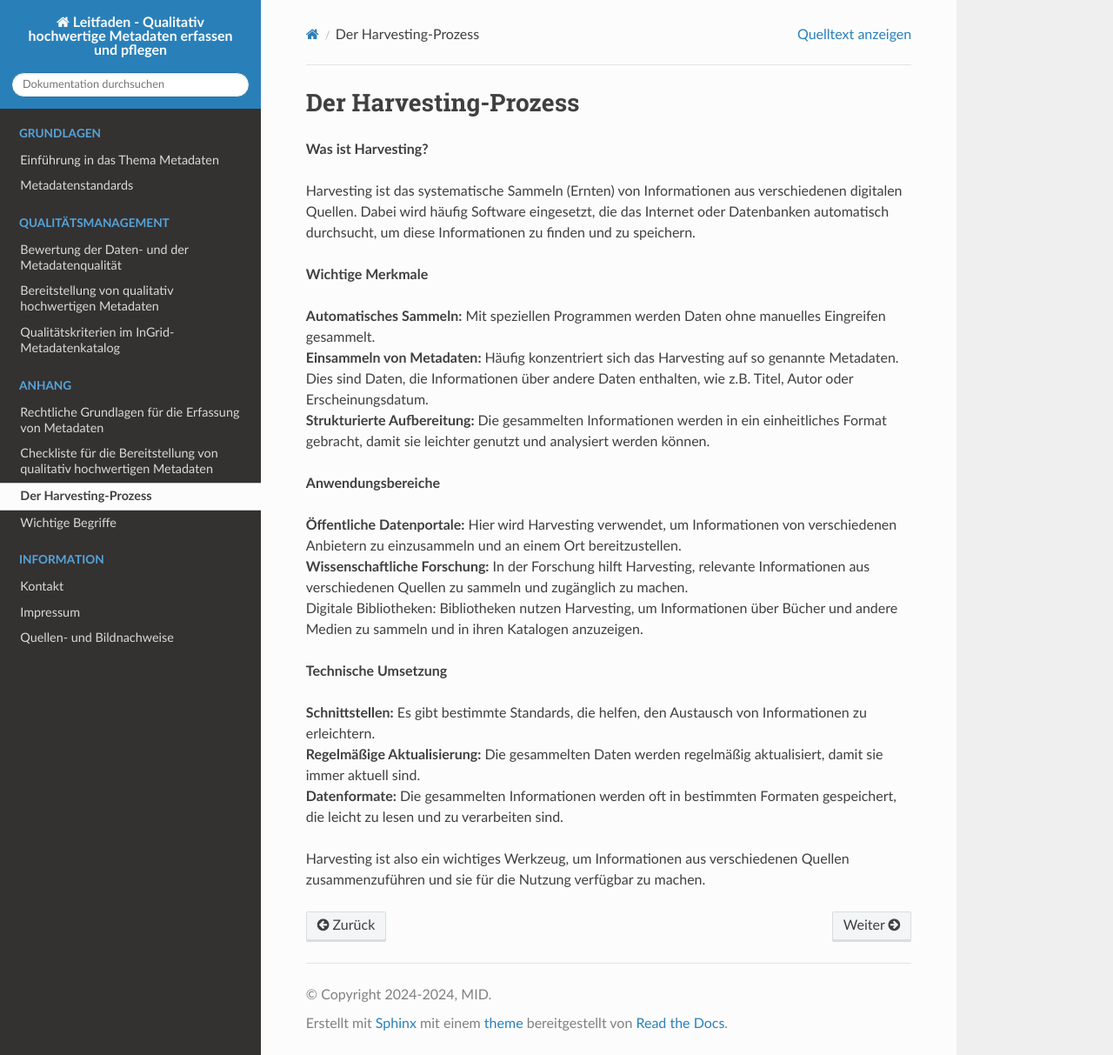
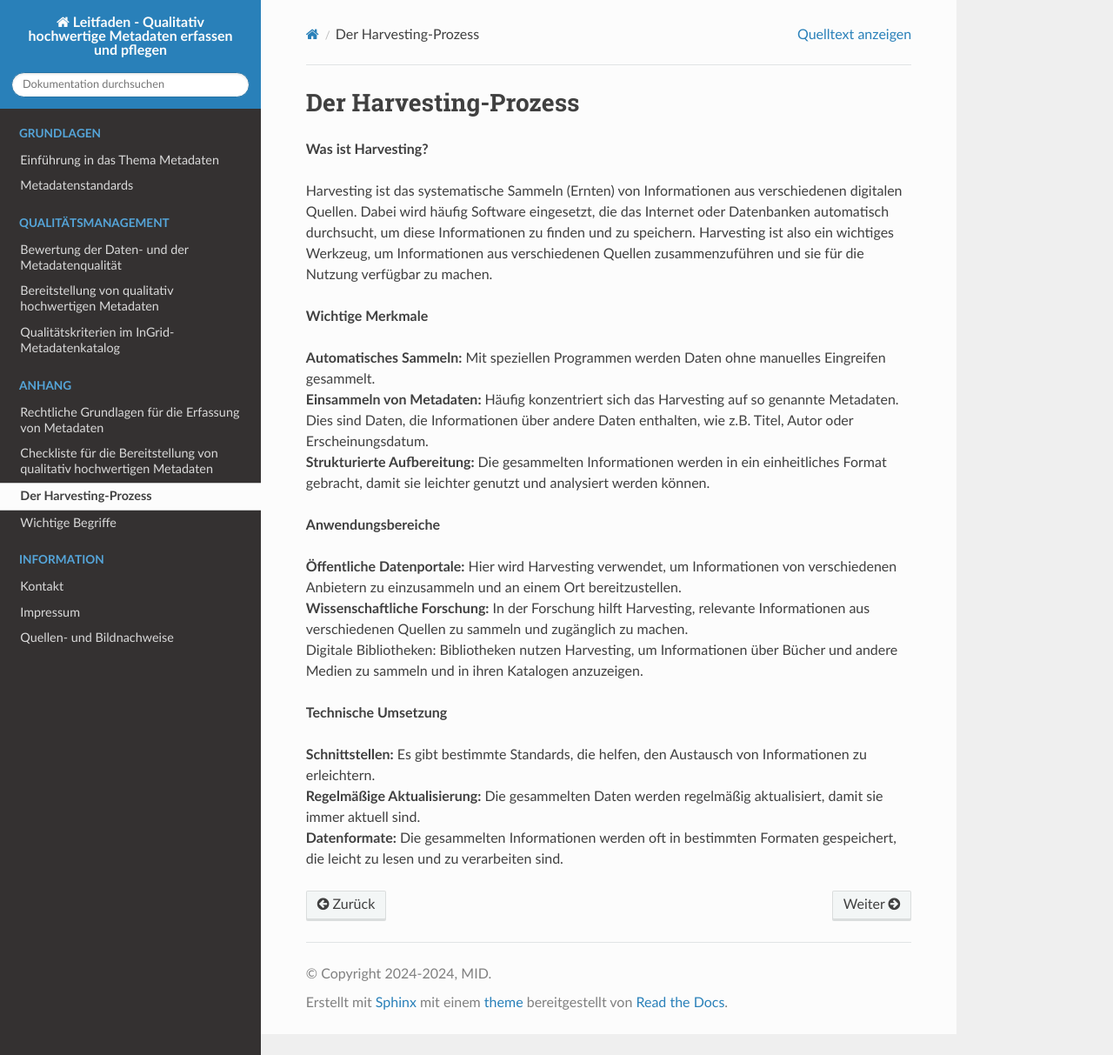
Before and after one commit to tomiwo/ingrid-mdk-st-high-quality-metadata, a Sphinx documentation site: the page built from docs/anhang/harvesting-prozess.rst, in a window 1280 px wide and 1213 px high. Shown: the whole window at 87% size. Built offline with Sphinx 7.4.7 and the Read the Docs theme 3.1.0, drawn with Linux system fonts in a browser that asks for light colours; part of the change alters nothing that is shown.

```diff
--- a/docs/anhang/harvesting-prozess.rst
+++ b/docs/anhang/harvesting-prozess.rst
@@ -4,7 +4,7 @@ Der Harvesting-Prozess
 
 **Was ist Harvesting?**
 
-Harvesting ist das systematische Sammeln (Ernten) von Informationen aus verschiedenen digitalen Quellen. Dabei wird häufig Software eingesetzt, die das Internet oder Datenbanken automatisch durchsucht, um diese Informationen zu finden und zu speichern.
+Harvesting ist das systematische Sammeln (Ernten) von Informationen aus verschiedenen digitalen Quellen. Dabei wird häufig Software eingesetzt, die das Internet oder Datenbanken automatisch durchsucht, um diese Informationen zu finden und zu speichern. Harvesting ist also ein wichtiges Werkzeug, um Informationen aus verschiedenen Quellen zusammenzuführen und sie für die Nutzung verfügbar zu machen.
 
 
 **Wichtige Merkmale**
@@ -24,4 +24,3 @@ Harvesting ist das systematische Sammeln (Ernten) von Informationen aus verschie
 | **Schnittstellen:** Es gibt bestimmte Standards, die helfen, den Austausch von Informationen zu erleichtern.
 | **Regelmäßige Aktualisierung:** Die gesammelten Daten werden regelmäßig aktualisiert, damit sie immer aktuell sind.
 | **Datenformate:** Die gesammelten Informationen werden oft in bestimmten Formaten gespeichert, die leicht zu lesen und zu verarbeiten sind.
-Harvesting ist also ein wichtiges Werkzeug, um Informationen aus verschiedenen Quellen zusammenzuführen und sie für die Nutzung verfügbar zu machen.
```
